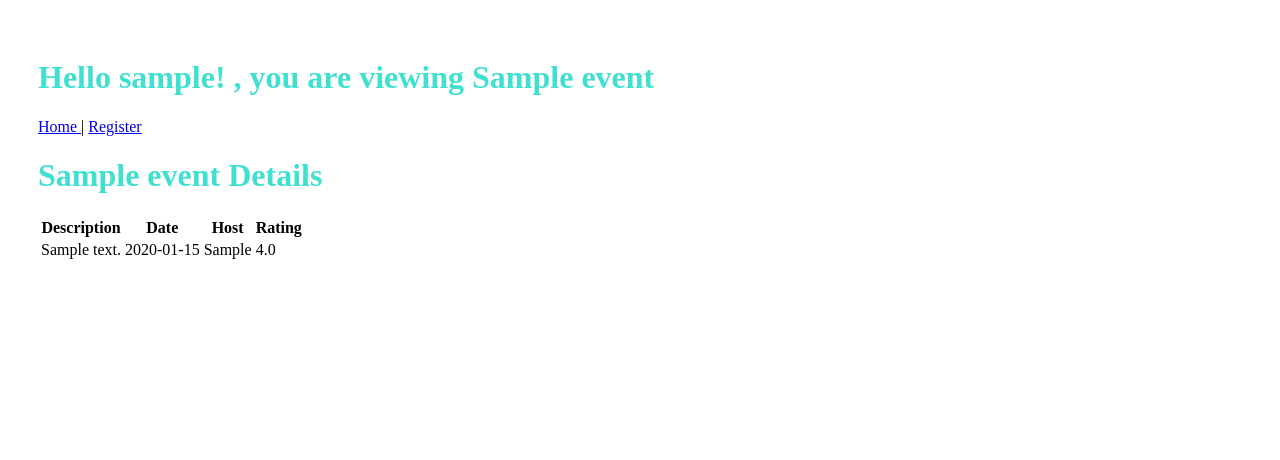
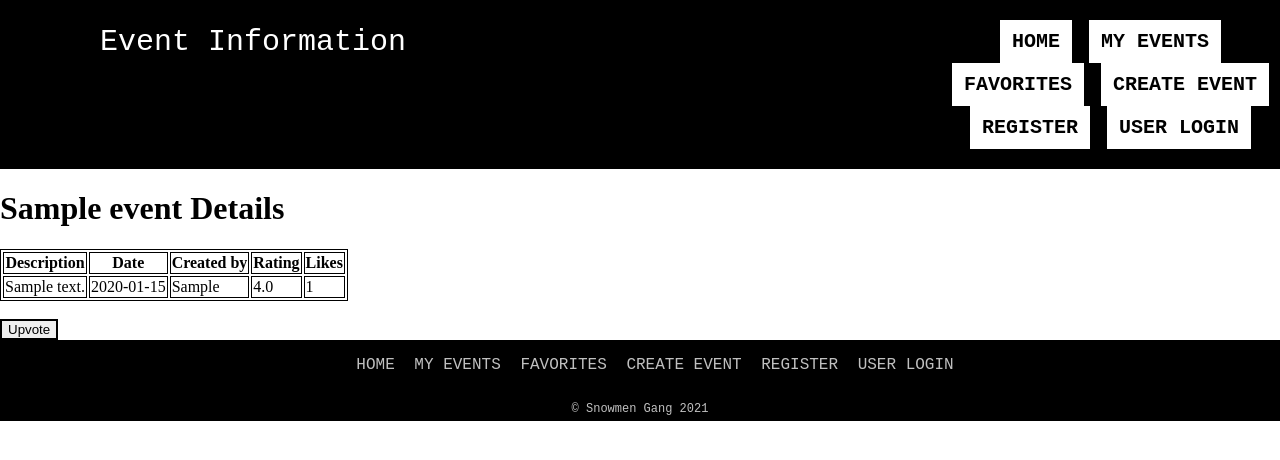
Before and after one commit to beauseate/Cyber_Snowmen_3155_Project, a Flask app: page /events/1 in a window 1280 px wide. Shown: the top 460 px of the page. Run offline with Flask 2, Linux system fonts and the light colour scheme; the visitor is signed in with stand-in values (Sample User, id 1); tables that the repository leaves empty hold one stand-in row (values such as "Sample post").

Commit message:
Added a button on eventInfo page for users to like an event

```diff
--- a/Home.py
+++ b/Home.py
@@ -41,10 +41,15 @@ def index():
     else:
         return render_template('Home.html')
 
-@app.route('/events/<e_id>')
+@app.route('/events/<e_id>', methods = ['GET', 'POST'])
 def get_event(e_id):
     eventExists = db.session.query(Event).filter_by(event_id=e_id).first()
     if session.get('user') and eventExists:
+        if request.method == 'POST':
+            eventExists.likes += 1
+            db.session.commit()
+            #Redirecting to homepage is a placeholder for now
+            return redirect(url_for('index'))
         return render_template('EventInfo.html', user=session['user'], event=eventExists)
     else:
         #Only a placeholder until a login screen is added
@@ -68,7 +73,8 @@ def new_event():
             dateList = [month, day, year]
             date = "/"
             date = date.join(dateList)
-            newEvent = Event(generate_eventID(), date, name, 0.0, session['user'], 0, desc )
+            user = session['user']
+            newEvent = Event(generate_eventID(), date, name, 0.0, user, 0, desc )
             db.session.add(newEvent)
             db.session.commit()
             return redirect(url_for('get_event', e_id = newEvent.event_id))
@@ -89,8 +95,7 @@ def registration():
             return render_template('Registration.html', error=errorDetails)
         h_password = bcrypt.hashpw(
             password.encode('utf-8'), bcrypt.gensalt())
-        newUser = User(userEmail, name, h_password)
-        newUser.user_id = generate_userID()
+        newUser = User(generate_userID(), userEmail, name, h_password)
         db.session.add(newUser)
         db.session.commit()
         session['user'] = name
--- /dev/null
+++ b/Static/EventInfo.css
@@ -0,0 +1,6 @@
+table, th, td {
+  border: 1px solid black;
+}
+input[type=submit]{
+  border-style: double;
+}
--- a/Templates/EventInfo.html
+++ b/Templates/EventInfo.html
@@ -1,33 +1,81 @@
 <!DOCTYPE html>
+
 <html lang="en">
 <head>
+	<title>Cyber Snowmen Header & Footer Template</title>
+	<!-- Meta tag for description -->
+	<meta name="description" content="header and footer">
+	<!-- Meta tag for author -->
+	<meta name="author" content="Cyber Snowmen">
+	<!-- Meta tag for character encoding -->
 	<meta charset="utf-8">
-        <meta name="viewport" content="width=device-width, initial-scale=1">
-        <meta name="Event Details" content="Null">
-        <title>View an Event</title>
-        <!-- styles -->
-        <link rel="stylesheet" href="{{ url_for('static', filename='main.css') }}">
+	<!-- External Stylesheet -->
+	<link rel="stylesheet" href="{{ url_for('static', filename='header_footer.css') }}">
+	<link rel="stylesheet" href="{{ url_for('static', filename='EventInfo.css') }}">
 </head>
+
 <body>
-	<h1>Hello {% if user %} {{user}}! {% endif %}, you are viewing {{event.name}}</h1>
-	<nav>
-		<a href="/index"> Home </a> |
-		<a href="/register"> Register</a>
+	<div class="wrapper">
+	<header>
+		<!-- Header contents -->
+		<div class="topnav">
+			<a href="#" class="page-title">Event Information</a>
+			<!-- Header navigation -->
+			<nav class="nav-ul">
+				<ul class="nav-ul-center">
+					<li><a href="/index">Home</a></li>
+					<li><a href="#">My Events</a></li>
+					<li><a href="#">Favorites</a></li>
+					<li><a href="/events/create" >Create Event</a></li>
+                    <li><a href="/register" >Register</a></li>
+					<li><a href="#" >User Login</a></li>
+				</ul>
 			</nav>
+		</div>
+	</header>
+
+	<main>
 		<h1>{{event.name}} Details</h1>
         <table>
             <tr>
                 <th>Description</th>
                 <th>Date</th>
-                <th>Host</th>
+                <th>Created by</th>
                 <th>Rating</th>
+				<th>Likes</th>
             </tr>
             <tr>
                 <td>{{ event.desc }}</td>
                 <td>{{ event.date }}</td>
                 <td>{{ event.user}}</td>
                 <td>{{ event.rating}}</td>
+				<td>{{ event.likes}}</td>
             </tr>
         </table>
+		<br>
+        <form action="" method="post">
+            <input type="submit" name="upvote" value="Upvote" />
+        </form>
+	</main>
+
+	<footer>
+		<!-- Footer contents -->
+		<div class="botnav">
+			<!-- Footer navigation -->
+			<nav class="nav-ul">
+				<ul>
+					<li><a href="/index">Home</a></li>
+					<li><a href="#">My Events</a></li>
+					<li><a href="#">Favorites</a></li>
+					<li><a href="/events/create" >Create Event</a></li>
+                    <li><a href="/register" >Register</a></li>
+					<li><a href="#" >User Login</a></li>
+				</ul>
+			</nav>
+			<!-- Copyright -->
+			<p id="copyright">&copy; Snowmen Gang 2021</p>
+		</div>
+	</footer>
+	</div>
 </body>
 </html>
```
Also changed, not shown: models.py (+6 -4 lines). Lines whose indentation alone changed are shown as unchanged.
